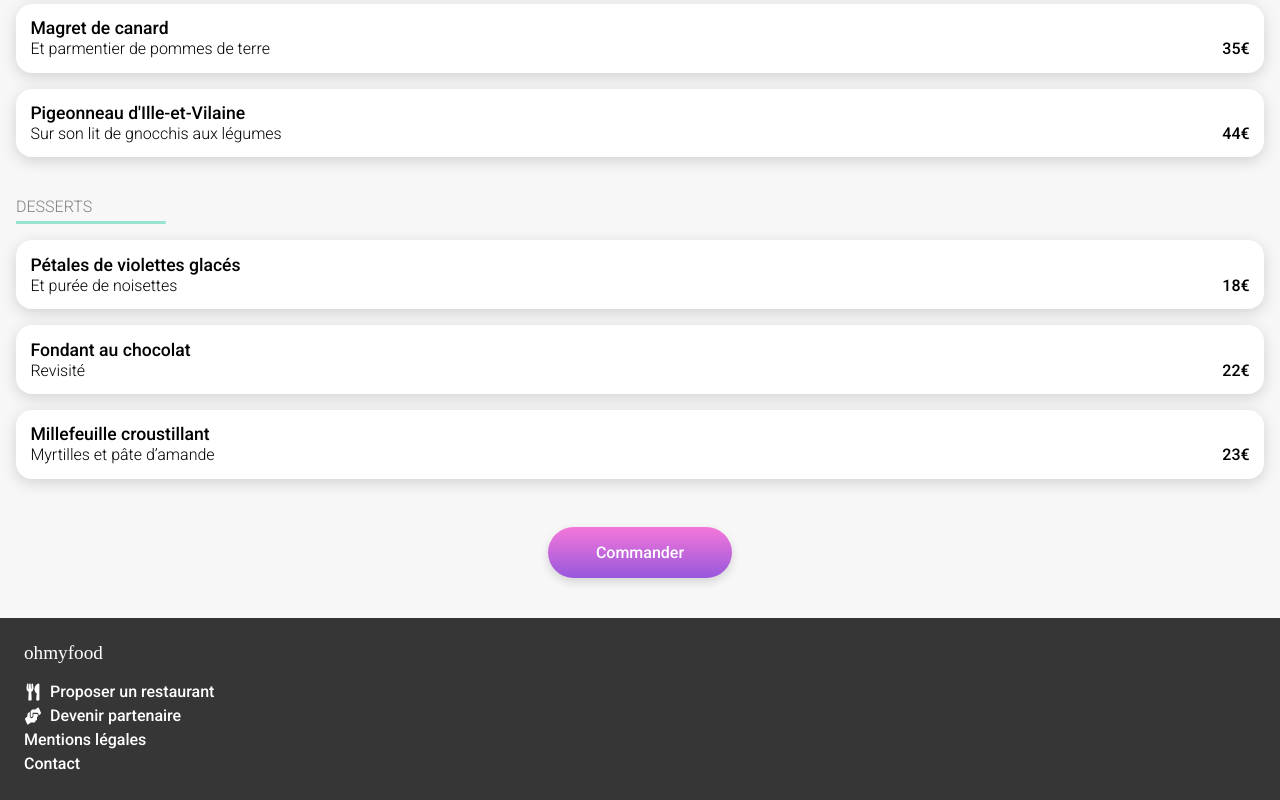
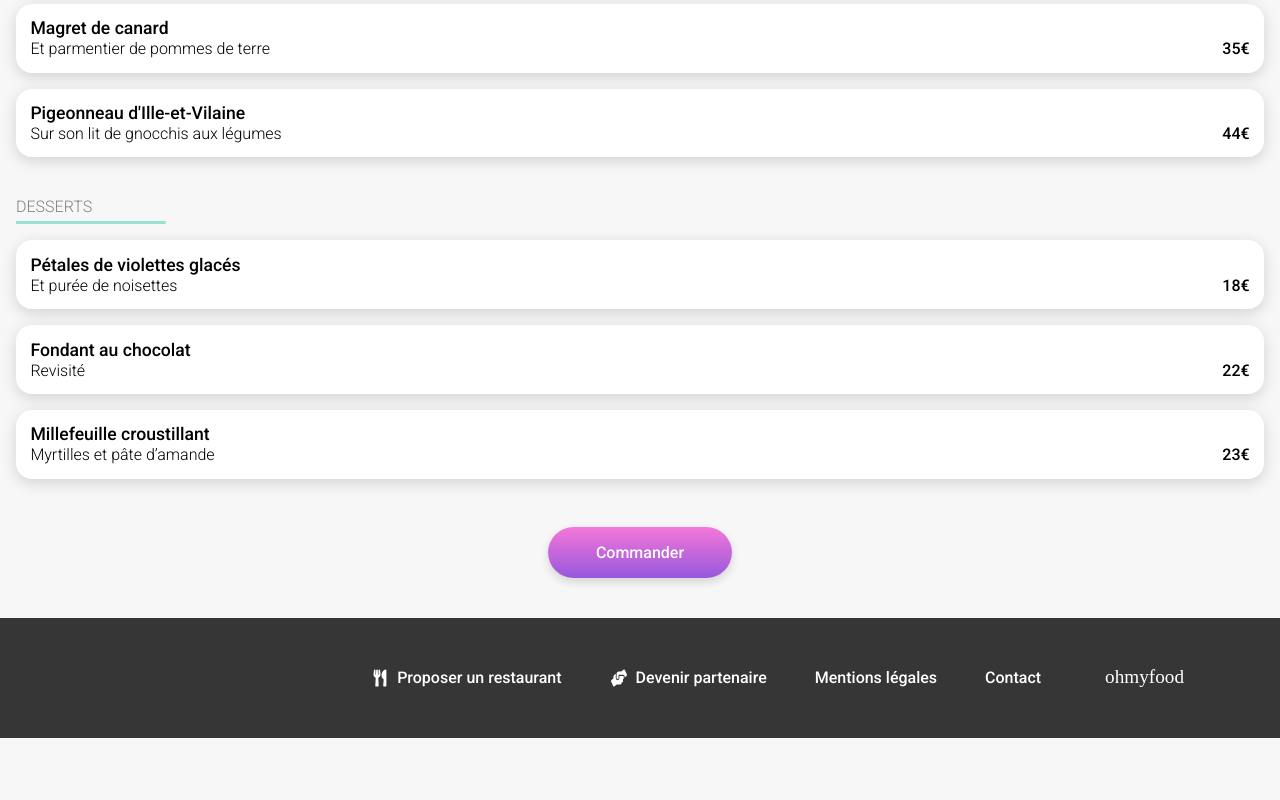
Before and after one commit to ugopulito/OC_Projet4, a website: page restaurants/a-la-francaise.html in a window 1280 px wide. Shown: the part 1514-2314 px from the top of the page. After the commit the page ends 2252 px from the top, so only its background shows below. Drawn offline with Linux system fonts and the light colour scheme; a web font is replaced by a local one.

Commit message:
Responsive footer

```diff
--- a/sass/components/_loader.scss
+++ b/sass/components/_loader.scss
@@ -27,13 +27,13 @@
     justify-content: center;
     align-items: center;
     background: $gradient-prim-seco;
-    animation: fade 1s ease 6s 1 forwards;
+    animation: fade 1s ease 3.5s 1 forwards;
     &__ring{
         width: 10%;
         aspect-ratio: 1;
         border: .5rem solid $light-grey;
         border-top: .5rem solid $color-primary;
         border-radius: 50%;
-        animation: rotate 1s ease infinite, fade 1s ease 2s forwards;
+        animation: rotate 1s ease infinite, fade 1s ease 3s forwards;
     }
 }
--- a/sass/main.scss
+++ b/sass/main.scss
@@ -49,6 +49,9 @@ h2{
         font-family: 'Shrikhand';
         font-size: 1.2rem;
         margin-bottom: 1rem;
+        @include format(tablet){
+            margin: 0;
+        }
     }
     li{
         line-height: 1.5rem;
@@ -61,6 +64,16 @@ h2{
         margin-right: .5rem;
         fill: $white;
         overflow: visible;
+    }
+    @include format(tablet){
+        display: flex;
+        flex-direction: row-reverse;
+        padding: 3rem 6rem;
+        column-gap: 4rem;
+        ul{
+            display: flex;
+            column-gap: 3rem;
+        }
     }
 }
 
```
Also changed, not shown: index.html (+2 -2 lines), css/style.css, 1 other file.
